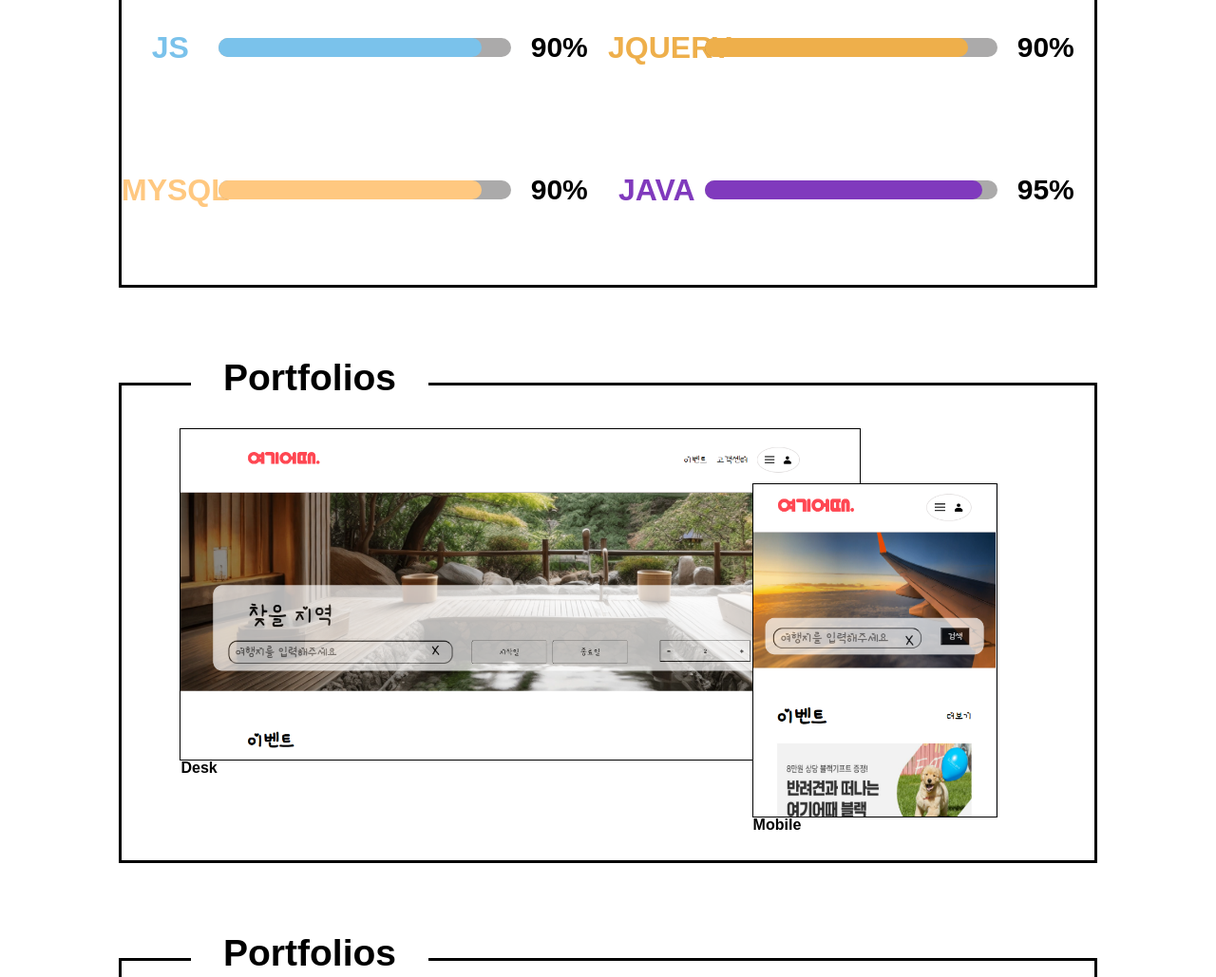
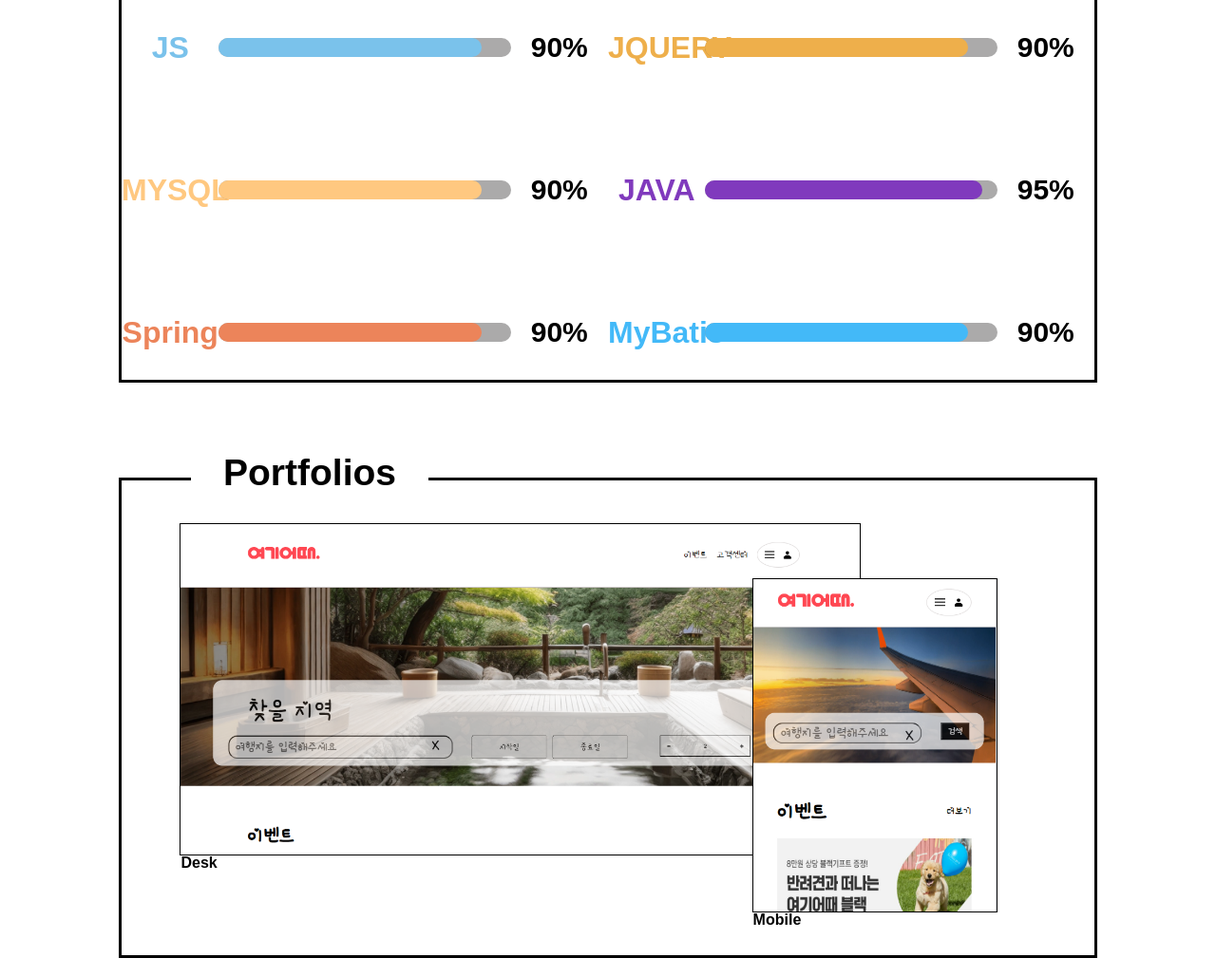
Before and after one commit to Leeyoungkyu617/potopo, a plain HTML site: page potopo/index.html in a window 1280 px wide. Shown: the part 1709-2738 px from the top of the page at 95% size. Drawn offline with nearby package versions, Linux system fonts and the light colour scheme.

Commit message:
Add files via upload

```diff
--- a/potopo/index.css
+++ b/potopo/index.css
@@ -107,7 +107,7 @@ body{
 .skill{
     opacity: 0;
     width: 80%;
-    height: 500px;
+    height: 600px;
     border: 3px solid #000;
     position: relative;
     margin: 0 auto;
@@ -371,3 +371,9 @@ body{
     width: 100%;
     height: 100%;
 }
+
+.gmail_txt > a{
+    display: block;
+    width: 100%;
+    height: 100%;
+}
--- a/potopo/index.html
+++ b/potopo/index.html
@@ -102,6 +102,24 @@
                     </div>
                     <div class="percent"></div>
                 </div>
+                <div class="skill_item">
+                    <div class="object">Spring</div>
+                    <div class="gauge_wrap">
+                        <div class="gauge">
+                            <div class="gauge_bar"></div>
+                        </div>
+                    </div>
+                    <div class="percent"></div>
+                </div>
+                <div class="skill_item">
+                    <div class="object">MyBatis</div>
+                    <div class="gauge_wrap">
+                        <div class="gauge">
+                            <div class="gauge_bar"></div>
+                        </div>
+                    </div>
+                    <div class="percent"></div>
+                </div>
             </div>
         </div>
 
@@ -166,7 +184,7 @@
             <div class="contact_content">
                 <div class="contact_common">
                     <div class="gmail_img contact_img_common"></div>
-                    <div class="gmail_txt">leeyoungkyu617@gmail.com</div>
+                    <div class="gmail_txt"><a href="mailto:leeyoungkyu617@gmail.com">메일보내기</a> </div>
                 </div>
                 <div class="contact_common">
                     <div class="kakao_img contact_img_common"></div>
--- a/potopo/index.js
+++ b/potopo/index.js
@@ -1,9 +1,9 @@
 $(document).ready(function(){
     // 스킬 부분
 
-    let gauge_bar = ['90%','90%','90%','90%','90%','95%']
-    let percent = ['90','90','90','90','90','95']
-    let skill_color = ['#ec845a','#43b9f8','#7ac2eb','#eeaf4b','rgb(255 200 128)','rgb(128 58 189)']
+    let gauge_bar = ['90%','90%','90%','90%','90%','95%','90%','90%']
+    let percent = ['90','90','90','90','90','95','90','90']
+    let skill_color = ['#ec845a','#43b9f8','#7ac2eb','#eeaf4b','rgb(255 200 128)','rgb(128 58 189)','#ec845a','#43b9f8']
 
     for (let i = 0; i < skill_color.length; i++) {
         $('.object').eq(i).css ({
```
